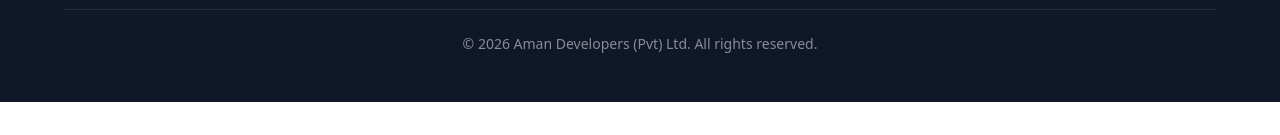
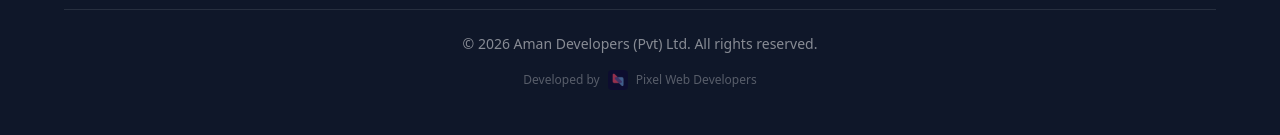
Before and after one commit to pixelwebdevelopers/aman-developers, a React (Vite) app: page / in a window 1280 px wide. Shown: the part 8097-8232 px from the top of the page. Before the commit the page ends 8199 px from the top, so only its background shows below. Built offline with nearby package versions, Linux system fonts and the light colour scheme; the HTML template or start-up script is replaced by a standard one.

Commit message:
pixel logo added

```diff
--- a/src/components/Footer.tsx
+++ b/src/components/Footer.tsx
@@ -1,5 +1,6 @@
 import { Phone, Mail, MapPin } from "lucide-react";
 import amanLogo from "@/assets/aman-logo.png";
+import pixelLogo from "@/assets/pixel-logo.png";
 
 const Footer = () => {
   const currentYear = new Date().getFullYear();
@@ -19,7 +20,7 @@ const Footer = () => {
   };
 
   return (
-    <footer className="bg-foreground text-primary-foreground py-12">
+    <footer className="bg-foreground text-primary-foreground py-12 pb-24 md:pb-12">
       <div className="container mx-auto px-4">
         <div className="max-w-6xl mx-auto">
           <div className="grid md:grid-cols-3 gap-8 mb-8">
@@ -79,9 +80,25 @@ const Footer = () => {
 
           {/* Bottom Bar */}
           <div className="border-t border-primary-foreground/10 pt-6 text-center">
-            <p className="text-primary-foreground/50 text-sm">
+            <p className="text-primary-foreground/50 text-sm mb-3">
               © {currentYear} Aman Developers (Pvt) Ltd. All rights reserved.
             </p>
+
+            {/* Developer Credit */}
+            <a
+              href="https://www.pixelwebdevelopers.com"
+              target="_blank"
+              rel="noopener noreferrer"
+              className="inline-flex items-center gap-2 text-primary-foreground/30 hover:text-primary-foreground/60 transition-all duration-300"
+            >
+              <span className="text-xs">Developed by</span>
+              <img
+                src={pixelLogo}
+                alt="Pixel Web Developers"
+                className="h-5 w-5 rounded opacity-60 group-hover:opacity-100 transition-opacity"
+              />
+              <span className="text-xs font-medium hover:underline">Pixel Web Developers</span>
+            </a>
           </div>
         </div>
       </div>
```
Also changed, not shown: src/assets/pixel-logo.png (added).
